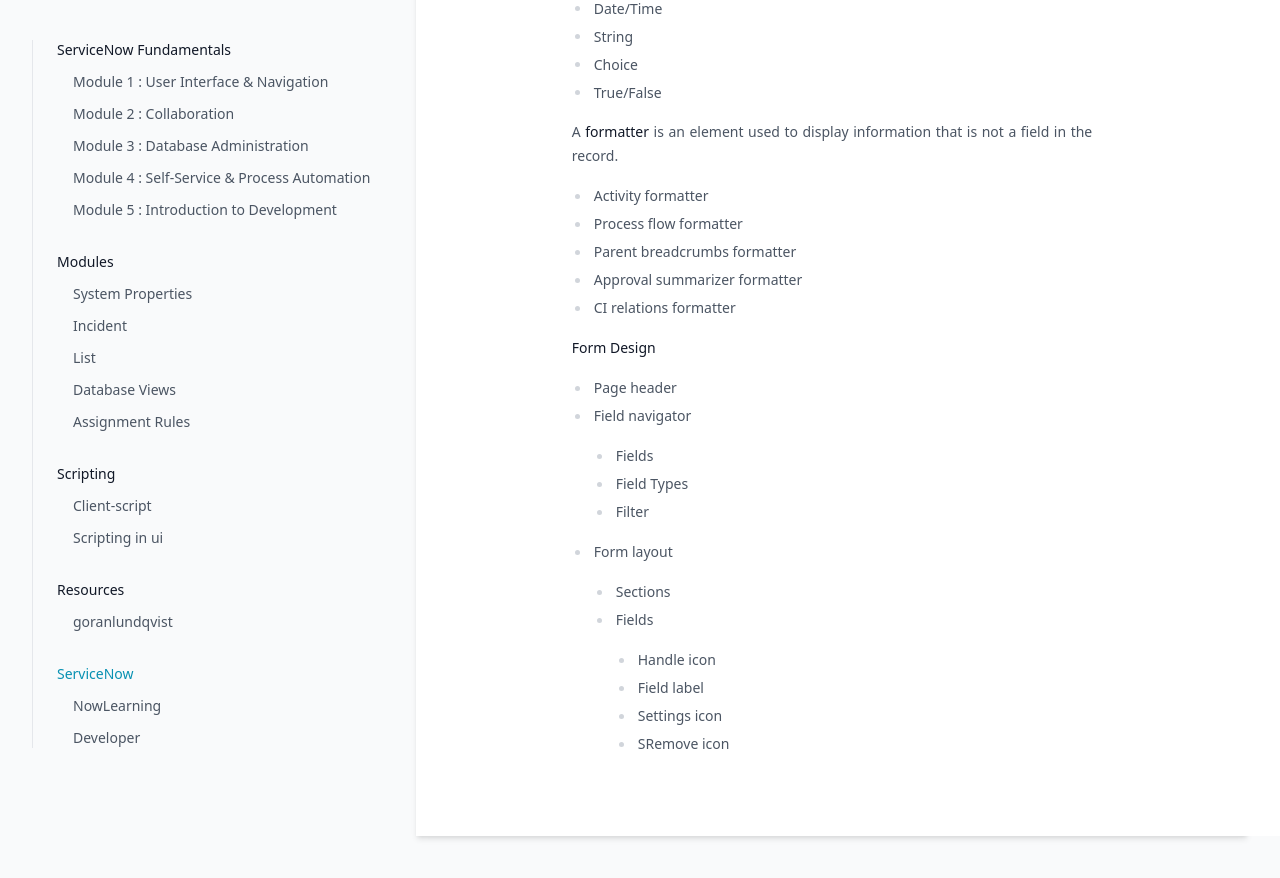
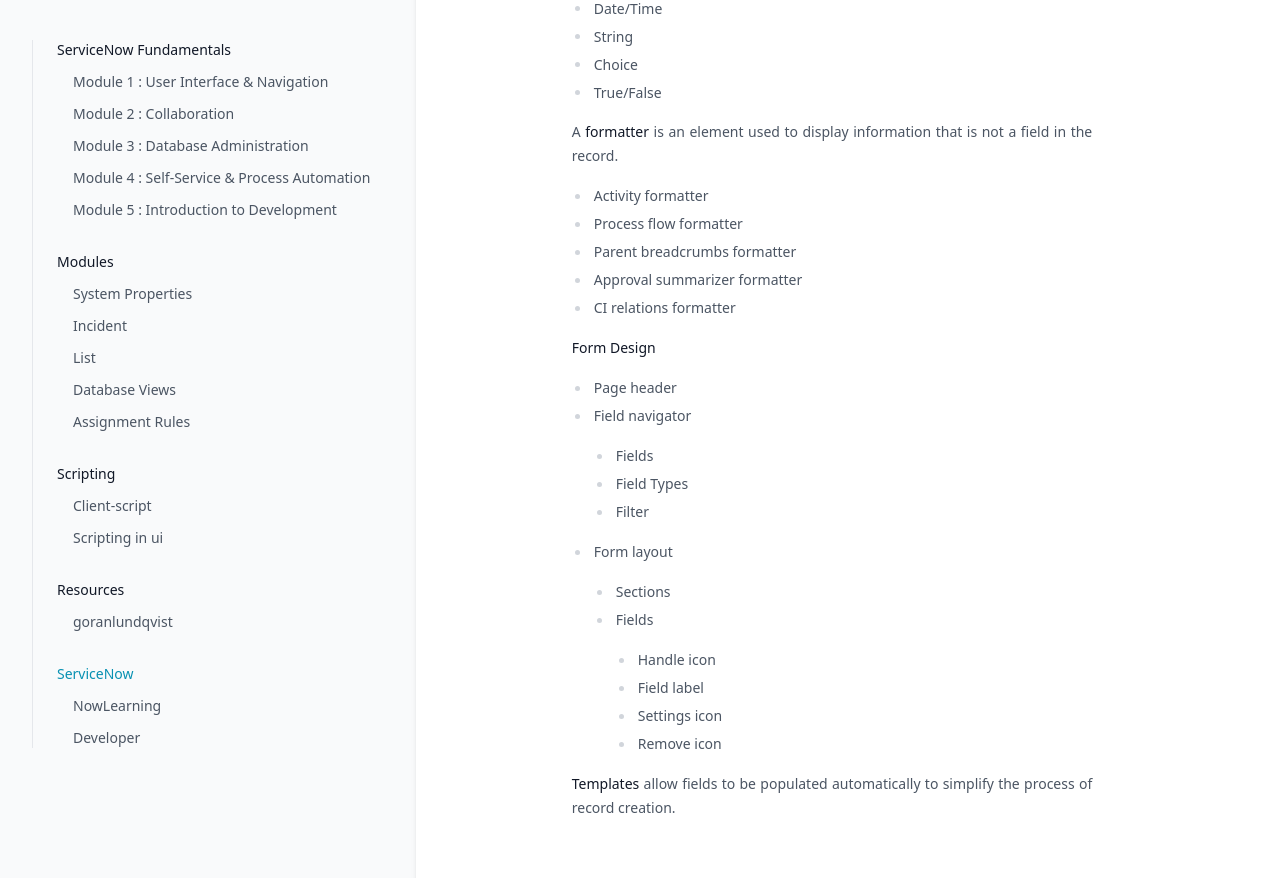
Before and after one commit to greglejeune/ebook, a Jekyll site: the page built from _servicenow/2021-11-01-snf-module1.md, in a window 1280 px wide and 900 px high, scrolled down 4615 px. Shown: the top 878 px of the window. Built offline with Jekyll 4.4.1, drawn with Linux system fonts in a browser that asks for light colours.

Commit message:
Update 2021-11-01-snf-module1.md

```diff
--- a/_servicenow/2021-11-01-snf-module1.md
+++ b/_servicenow/2021-11-01-snf-module1.md
@@ -251,9 +251,13 @@ category: snf
           <li>Handle icon</li>
           <li>Field label</li>
           <li>Settings icon</li>
-          <li>SRemove icon</li>
+          <li>Remove icon</li>
         </ul>
       </li>
     </ul>
   </li>
 </ul>
+
+<p style="text-align: justify;">
+  <strong>Templates</strong> allow fields to be populated automatically to simplify the process of record creation.
+</p>
```
